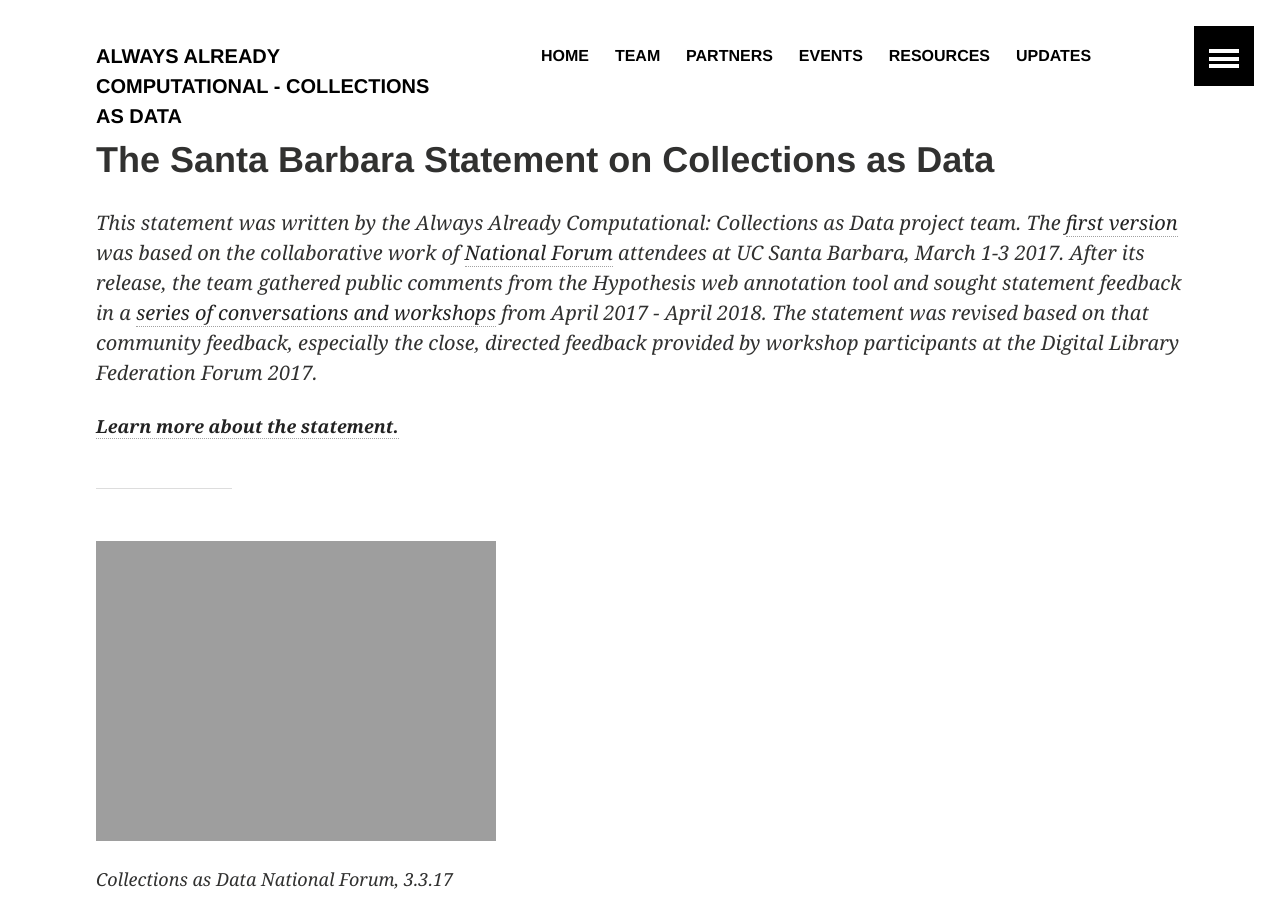
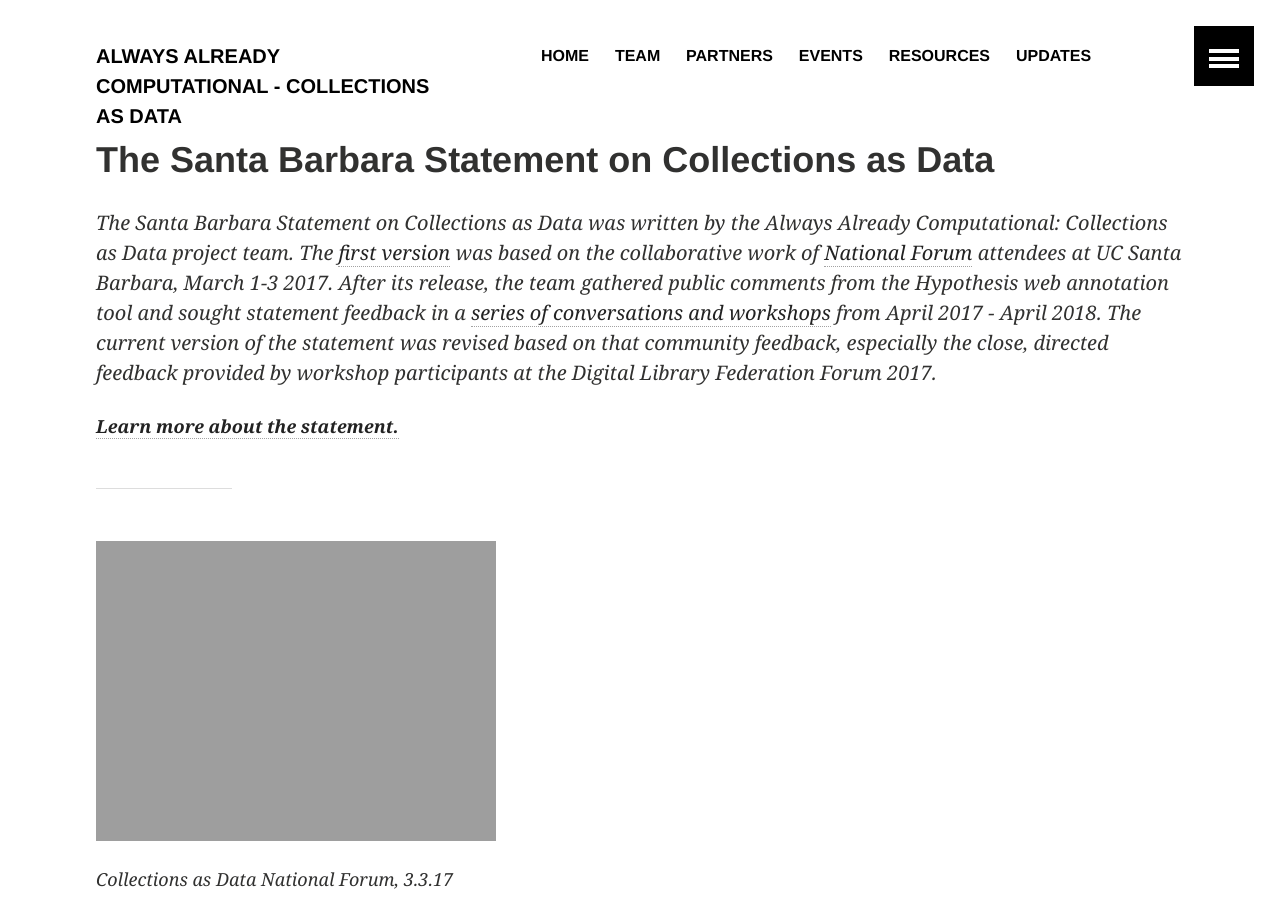
Before and after one commit to collectionsasdata/collectionsasdata.github.io, a Jekyll site: the page built from statement.markdown, in a window 1280 px wide and 900 px high. Built offline with Jekyll 4.4.1, drawn with Linux system fonts in a browser that asks for light colours; a script that is not in the unit is left out.

Commit message:
Update statement.markdown

```diff
--- a/statement.markdown
+++ b/statement.markdown
@@ -3,7 +3,7 @@
 title:  "The Santa Barbara Statement on Collections as Data"
 ---
 
-*This statement was written by the Always Already Computational: Collections as Data project team. The [first version](https://collectionsasdata.github.io/statementv1/) was based on the collaborative work of [National Forum](https://collectionsasdata.github.io/nominations/) attendees at UC Santa Barbara, March 1-3 2017. After its release, the team gathered public comments from the Hypothesis web annotation tool and sought statement feedback in a [series of conversations and workshops]( https://collectionsasdata.github.io/events/) from April 2017 - April 2018. The statement was revised based on that community feedback, especially the close, directed feedback provided by workshop participants at the Digital Library Federation Forum 2017.*
+*The Santa Barbara Statement on Collections as Data was written by the Always Already Computational: Collections as Data project team. The [first version](https://collectionsasdata.github.io/statementv1/) was based on the collaborative work of [National Forum](https://collectionsasdata.github.io/nominations/) attendees at UC Santa Barbara, March 1-3 2017. After its release, the team gathered public comments from the Hypothesis web annotation tool and sought statement feedback in a [series of conversations and workshops]( https://collectionsasdata.github.io/events/) from April 2017 - April 2018. The current version of the statement was revised based on that community feedback, especially the close, directed feedback provided by workshop participants at the Digital Library Federation Forum 2017.*
 
 [***Learn more about the statement.***](https://collectionsasdata.github.io/devstatement/)
 
```
